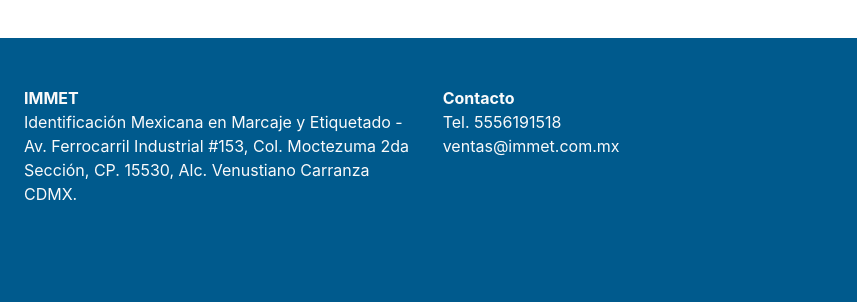
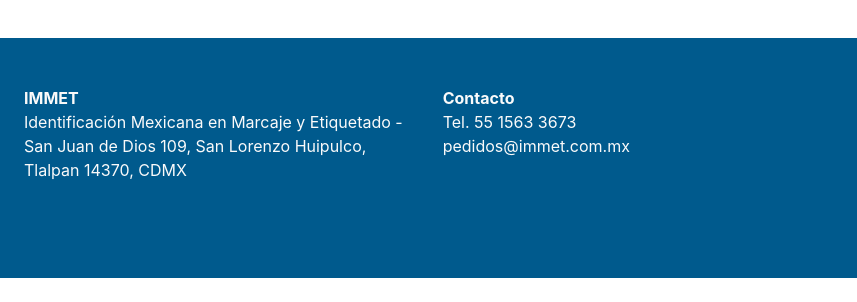
Before and after one commit to silvertron-software-development/IMMET-landing, a plain HTML site: page index.html in a window 1280 px wide. Shown: the part 3022-3324 px from the top of the page, 0-857 px from the left. After the commit the page ends 3300 px from the top, so only its background shows below. Drawn offline with nearby package versions, Linux system fonts and the light colour scheme.

Commit message:
fix: update contact information in footer

```diff
--- a/index.html
+++ b/index.html
@@ -295,10 +295,7 @@
   <p class="bd-footer-link
             has-text-left">
     Identificación Mexicana en Marcaje y Etiquetado
-    - Av. Ferrocarril Industrial #153,
-    Col. Moctezuma 2da Sección, CP. 15530,
-    Alc. Venustiano Carranza
-    CDMX.
+    - San Juan de Dios 109, San Lorenzo Huipulco, Tlalpan 14370, CDMX
   </p>
 
 </div>
@@ -314,11 +311,11 @@
   <!-- Column 2 lists with links -->
   <p class="bd-footer-link">
       <span class="icon-text">
-        <span>Tel. 5556191518</span>
+        <span>Tel. 55 1563 3673</span>
       </span>
       <br />
           <span class="icon-text">
-            <span>ventas@immet.com.mx</span>
+            <span>pedidos@immet.com.mx</span>
           </span>
       <br />
       <!-- <a href="https://">
```
